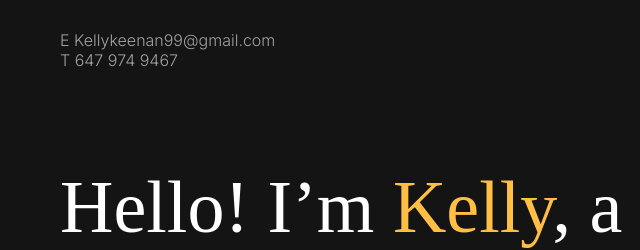
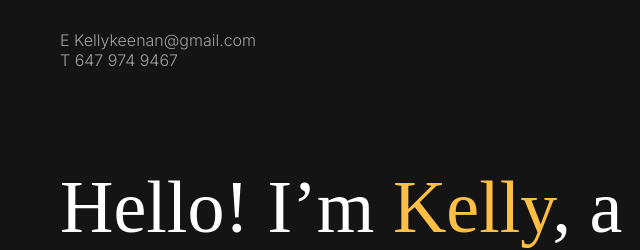
Before and after one commit to kingkelly/kellykeenan.ca, a plain HTML site: page index.html in a window 1280 px wide. Shown: the top 250 px of the page, 0-640 px from the left. Drawn offline with nearby package versions, Linux system fonts and the light colour scheme; a web font is replaced by a local one.

Commit message:
Update index.html

```diff
--- a/index.html
+++ b/index.html
@@ -21,7 +21,7 @@
 <div class="master">
 
 	<div class="headinfo">
-		<div>E Kellykeenan99@gmail.com<br>
+		<div>E Kellykeenan@gmail.com<br>
 			 T 647 974 9467
 		</div>
 
```
